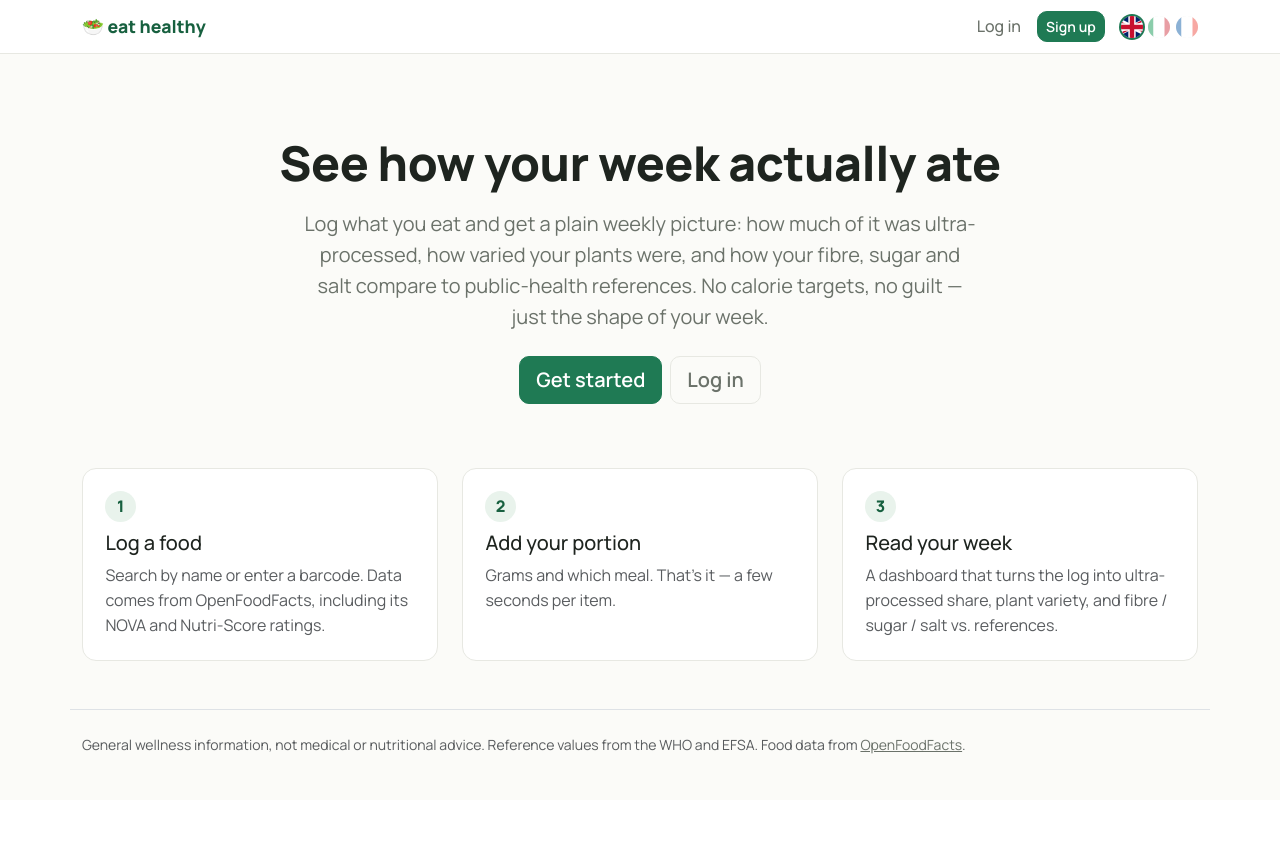
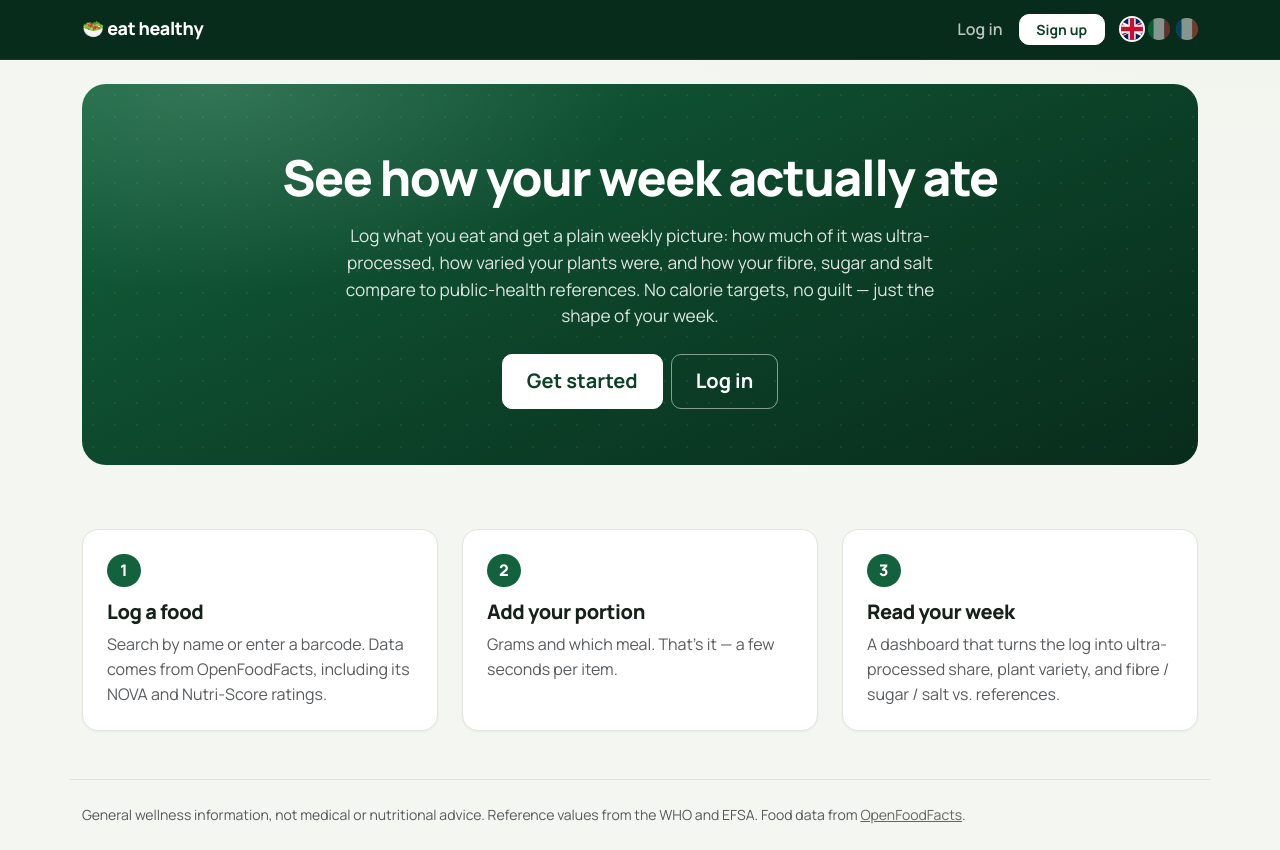
Before and after one commit to pamm-bot/eat-healthy, a Django app: page / in a window 1280 px wide. Before the commit the page ends 754 px from the top, so only its background shows below. Run offline with Django 5.2, Linux system fonts and the light colour scheme.

Commit message:
Restyle the UI: dark-green nav, patterned hero, accented cards
Move away from the flat all-white look:

- Deep-green navbar (light text), matching the brand
- Landing hero is now a rounded green panel with a soft dot pattern
  and white text, instead of plain text on the page background
- Cards get a coloured top rule and a matching label dot. On the
  dashboard the colour carries meaning: red for ultra-processed
  share, green for plant variety, teal for Nutri-Score, amber for
  per-day vs. reference. Auth and "today" cards use the brand green.
- Heavier, tighter headings; NOVA-4 entries show an "ultra-processed"
  pill; warmer off-white page background with a faint green wash

CSS only plus class hooks in the templates — no copy or logic changes.

Co-Authored-By: Claude Sonnet 5 <noreply@anthropic.com>

```diff
--- a/static/css/app.css
+++ b/static/css/app.css
@@ -1,36 +1,43 @@
 :root {
-  --bg: #fbfbf8;
+  --bg: #f4f6f1;
   --surface: #ffffff;
-  --ink: #1e241f;
-  --muted: #6b726a;
-  --line: #e7e8e2;
-  --brand: #1f7a54;
-  --brand-dark: #17603f;
-  --brand-soft: #e9f3ec;
+  --ink: #16211a;
+  --muted: #61695f;
+  --line: #e2e6dc;
+  --brand: #12633d;
+  --brand-dark: #0c4128;
+  --brand-darker: #082c1b;
+  --brand-soft: #e4f0e6;
+  --brand-tint: #eef4ea;
   --ok: #2f7d5b;
+  --ok-soft: #e2f0e7;
   --warn: #b5760a;
+  --warn-soft: #f6ecd8;
   --bad: #c0392b;
-  --radius: 14px;
+  --bad-soft: #f7e2df;
+  --info: #2f6f7d;
+  --info-soft: #e0eef1;
+  --radius: 16px;
   --radius-sm: 10px;
-  --shadow: 0 1px 2px rgba(30, 36, 31, 0.04), 0 8px 24px rgba(30, 36, 31, 0.05);
+  --shadow: 0 1px 2px rgba(12, 41, 26, 0.05), 0 10px 30px rgba(12, 41, 26, 0.06);
+  --shadow-sm: 0 1px 2px rgba(12, 41, 26, 0.06);
 }
 
 * { box-sizing: border-box; }
 
 body {
   font-family: "Manrope", system-ui, -apple-system, "Segoe UI", sans-serif;
-  background: var(--bg);
+  background:
+    radial-gradient(1200px 480px at 100% -8%, var(--brand-tint), transparent 60%),
+    var(--bg);
   color: var(--ink);
   line-height: 1.55;
   -webkit-font-smoothing: antialiased;
 }
 
-a { color: var(--brand-dark); }
-h1, h2, h3, h4 { letter-spacing: -0.01em; }
+a { color: var(--brand); }
+h1, h2, h3, h4 { letter-spacing: -0.02em; font-weight: 800; }
 
-/* Bootstrap caps .container at 1320px, which leaves the dashboard stranded
-   in a narrow column on a large monitor. Widen it and scale the root font
-   up a little so everything grows with the screen. */
 @media (min-width: 1500px) {
   .container { max-width: 1440px; }
   html { font-size: 17px; }
@@ -42,24 +49,47 @@ h1, h2, h3, h4 { letter-spacing: -0.01em; }
 
 /* ---- navbar ---- */
 .navbar {
-  background: var(--surface);
-  border-bottom: 1px solid var(--line);
+  background: var(--brand-darker);
+  border-bottom: 1px solid rgba(255, 255, 255, 0.06);
 }
+.navbar .container { padding-top: 0.15rem; padding-bottom: 0.15rem; }
 .navbar-brand {
   font-weight: 800;
-  font-size: 1.1rem;
-  color: var(--brand-dark) !important;
+  font-size: 1.12rem;
+  color: #fff !important;
+  letter-spacing: -0.02em;
 }
 .navbar .nav-link {
-  color: var(--muted);
-  font-weight: 500;
+  color: rgba(255, 255, 255, 0.72);
+  font-weight: 600;
 }
-.navbar .nav-link:hover { color: var(--ink); }
+.navbar .nav-link:hover { color: #fff; }
+.navbar .btn-outline-secondary {
+  border-color: rgba(255, 255, 255, 0.28);
+  color: rgba(255, 255, 255, 0.9);
+  background: transparent;
+}
+.navbar .btn-outline-secondary:hover {
+  background: rgba(255, 255, 255, 0.12);
+  border-color: rgba(255, 255, 255, 0.4);
+  color: #fff;
+}
+.navbar .btn-success {
+  background: #fff;
+  border-color: #fff;
+  color: var(--brand-dark);
+}
+.navbar .btn-success:hover {
+  background: var(--brand-soft);
+  border-color: var(--brand-soft);
+  color: var(--brand-darker);
+}
 
 /* ---- buttons ---- */
 .btn {
   border-radius: var(--radius-sm);
-  font-weight: 600;
+  font-weight: 700;
+  padding-inline: 1.05rem;
 }
 .btn-success,
 .btn-primary {
@@ -74,12 +104,14 @@ h1, h2, h3, h4 { letter-spacing: -0.01em; }
 .btn-outline-secondary {
   border-color: var(--line);
   color: var(--muted);
+  background: var(--surface);
 }
 .btn-outline-secondary:hover {
-  background: var(--bg);
-  color: var(--ink);
-  border-color: var(--line);
+  background: var(--brand-tint);
+  color: var(--brand-dark);
+  border-color: var(--brand);
 }
+.btn-lg { padding: 0.7rem 1.5rem; }
 
 /* ---- form controls ---- */
 .form-control,
@@ -141,78 +206,144 @@ h1, h2, h3, h4 { letter-spacing: -0.01em; }
 .text-warn { color: var(--warn); }
 .text-bad { color: var(--bad); }
 
-/* plant chips */
+/* chips / pills */
 .chip {
-  display: inline-block;
+  display: inline-flex;
+  align-items: center;
+  gap: 0.3rem;
   background: var(--brand-soft);
   color: var(--brand-dark);
   border-radius: 999px;
-  padding: 0.2rem 0.65rem;
+  padding: 0.28rem 0.7rem;
   font-size: 0.82rem;
-  font-weight: 600;
-  margin: 0 0.3rem 0.35rem 0;
+  font-weight: 700;
+  margin: 0 0.35rem 0.4rem 0;
 }
+.pill {
+  display: inline-block;
+  border-radius: 999px;
+  padding: 0.1rem 0.6rem;
+  font-size: 0.72rem;
+  font-weight: 800;
+  letter-spacing: 0.03em;
+  text-transform: uppercase;
+}
+.pill-bad { background: var(--bad-soft); color: var(--bad); }
 
 /* nutrient rows */
 .nutrient-row {
   display: flex;
   justify-content: space-between;
   align-items: baseline;
-  margin-bottom: 0.25rem;
+  margin-bottom: 0.3rem;
+  font-weight: 600;
 }
-.nutrient-row .val { font-weight: 700; }
-.nutrient-row .ref { font-weight: 400; color: var(--muted); font-size: 0.85rem; }
+.nutrient-row .val { font-weight: 800; }
+.nutrient-row .ref { font-weight: 500; color: var(--muted); font-size: 0.85rem; }
 
 /* ---- landing ---- */
 .hero {
-  padding: 3.5rem 0 2rem;
+  position: relative;
+  overflow: hidden;
+  margin: 0.5rem 0 2.5rem;
+  padding: 4rem 1.5rem 3.5rem;
+  border-radius: 24px;
+  color: #fff;
+  background:
+    radial-gradient(600px 300px at 12% 0%, rgba(255, 255, 255, 0.14), transparent 70%),
+    linear-gradient(155deg, var(--brand) 0%, var(--brand-dark) 55%, var(--brand-darker) 100%);
 }
+.hero::after {
+  content: "";
+  position: absolute;
+  inset: 0;
+  background-image: radial-gradient(rgba(255, 255, 255, 0.12) 1.4px, transparent 1.5px);
+  background-size: 22px 22px;
+  opacity: 0.5;
+  pointer-events: none;
+}
+.hero > * { position: relative; z-index: 1; }
 .hero h1 {
-  font-size: clamp(2rem, 5vw, 3rem);
+  font-size: clamp(2.1rem, 5.2vw, 3.1rem);
   font-weight: 800;
+  letter-spacing: -0.03em;
 }
 .hero .lead {
-  color: var(--muted);
-  max-width: 42rem;
+  color: rgba(255, 255, 255, 0.86);
+  max-width: 40rem;
   margin-inline: auto;
+  font-size: 1.08rem;
 }
+.hero .btn-success {
+  background: #fff;
+  border-color: #fff;
+  color: var(--brand-dark);
+}
+.hero .btn-success:hover { background: var(--brand-soft); border-color: var(--brand-soft); }
+.hero .btn-outline-secondary {
+  background: transparent;
+  border-color: rgba(255, 255, 255, 0.5);
+  color: #fff;
+}
+.hero .btn-outline-secondary:hover {
+  background: rgba(255, 255, 255, 0.14);
+  border-color: #fff;
+  color: #fff;
+}
+
 .step {
   background: var(--surface);
   border: 1px solid var(--line);
   border-radius: var(--radius);
-  padding: 1.4rem;
+  box-shadow: var(--shadow-sm);
+  padding: 1.5rem;
   height: 100%;
 }
+.step h5 { font-weight: 800; letter-spacing: -0.02em; }
 .step .step-n {
   display: inline-flex;
   align-items: center;
   justify-content: center;
-  width: 1.9rem;
-  height: 1.9rem;
+  width: 2.1rem;
+  height: 2.1rem;
   border-radius: 999px;
-  background: var(--brand-soft);
-  color: var(--brand-dark);
+  background: var(--brand);
+  color: #fff;
   font-weight: 800;
-  margin-bottom: 0.6rem;
+  margin-bottom: 0.8rem;
 }
 
 /* ---- log page ---- */
 #search-results .list-group-item {
   border-color: var(--line);
+  border-radius: var(--radius-sm);
 }
-#search-results .list-group-item + .list-group-item { border-top-width: 1px; }
+#search-results .list-group-item + .list-group-item { margin-top: 0.5rem; }
 .food-meta { font-size: 0.82rem; color: var(--muted); }
 .gram-preset {
   border: 1px solid var(--line);
   background: var(--surface);
   color: var(--muted);
   border-radius: 999px;
-  padding: 0.1rem 0.55rem;
+  padding: 0.12rem 0.6rem;
   font-size: 0.78rem;
+  font-weight: 600;
   cursor: pointer;
 }
-.gram-preset:hover { border-color: var(--brand); color: var(--brand-dark); }
+.gram-preset:hover { border-color: var(--brand); color: var(--brand-dark); background: var(--brand-tint); }
 
+/* ---- section headings ---- */
+.section-eyebrow {
+  font-size: 0.72rem;
+  font-weight: 800;
+  letter-spacing: 0.12em;
+  text-transform: uppercase;
+  color: var(--brand);
+}
+
+footer {
+  color: var(--muted);
+}
 footer a { color: var(--muted); text-decoration: underline; }
 
 /* ---- language switcher ---- */
@@ -231,13 +362,13 @@ footer a { color: var(--muted); text-decoration: underline; }
   overflow: hidden;
   background: none;
   cursor: pointer;
-  opacity: 0.45;
-  box-shadow: inset 0 0 0 1px rgba(30, 36, 31, 0.15);
+  opacity: 0.5;
+  box-shadow: inset 0 0 0 1px rgba(255, 255, 255, 0.35);
   transition: opacity 0.12s ease, transform 0.12s ease;
 }
 .locale-flag svg { width: 100%; height: 100%; display: block; }
-.locale-flag:hover { opacity: 0.85; }
+.locale-flag:hover { opacity: 0.9; transform: translateY(-1px); }
 .locale-flag.is-active {
   opacity: 1;
-  box-shadow: inset 0 0 0 1px rgba(30, 36, 31, 0.15), 0 0 0 2px var(--brand);
+  box-shadow: inset 0 0 0 1px rgba(255, 255, 255, 0.35), 0 0 0 2px #fff;
 }
--- a/templates/base.html
+++ b/templates/base.html
@@ -12,7 +12,7 @@
   <link href="{% static 'css/app.css' %}" rel="stylesheet">
 </head>
 <body hx-headers='{"X-CSRFToken": "{{ csrf_token }}"}'>
-  <nav class="navbar navbar-expand-lg mb-4">
+  <nav class="navbar navbar-dark navbar-expand-lg mb-4">
     <div class="container">
       <a class="navbar-brand" href="{% url 'home' %}">🥗 eat healthy</a>
       <div class="ms-auto d-flex align-items-center gap-3">
--- a/templates/registration/login.html
+++ b/templates/registration/login.html
@@ -5,7 +5,7 @@
 
 {% block content %}
 <div class="mx-auto" style="max-width: 24rem;">
-  <div class="card"><div class="card-body">
+  <div class="card card--accent"><div class="card-body">
     <h1 class="h4 mb-3">{% trans "Log in" %}</h1>
     {% if form.errors %}
       <div class="alert alert-danger">{% trans "Wrong username or password." %}</div>
--- a/templates/registration/signup.html
+++ b/templates/registration/signup.html
@@ -5,7 +5,7 @@
 
 {% block content %}
 <div class="mx-auto" style="max-width: 24rem;">
-  <div class="card"><div class="card-body">
+  <div class="card card--accent"><div class="card-body">
     <h1 class="h4 mb-3">{% trans "Create an account" %}</h1>
     <form method="post">
       {% csrf_token %}
--- a/templates/tracker/_day_entries.html
+++ b/templates/tracker/_day_entries.html
@@ -11,7 +11,7 @@
         <span>
           <strong>{{ entry.grams }} g</strong> {{ entry.food.name }}
           <span class="food-meta">· {{ entry.get_meal_display }}
-            {% if entry.food.nova_group == 4 %}· <span class="text-bad">{% trans "ultra-processed" %}</span>{% endif %}
+            {% if entry.food.nova_group == 4 %}<span class="pill pill-bad ms-1">{% trans "ultra-processed" %}</span>{% endif %}
           </span>
         </span>
         <form method="post" action="{% url 'delete_entry' entry.pk %}"
--- a/templates/tracker/log.html
+++ b/templates/tracker/log.html
@@ -25,7 +25,7 @@
   </div>
 
   <div class="col-lg-5">
-    <div class="card"><div class="card-body">
+    <div class="card card--accent"><div class="card-body">
       <h2 class="h5 mb-3">{% trans "Today" %} · {{ today|date:"D j M" }}</h2>
       <div id="day-entries">
         {% include "tracker/_day_entries.html" %}
```
Also changed, not shown: other parts of static/css/app.css (+41 -8 lines), templates/tracker/dashboard.html (+10 -10 lines).
